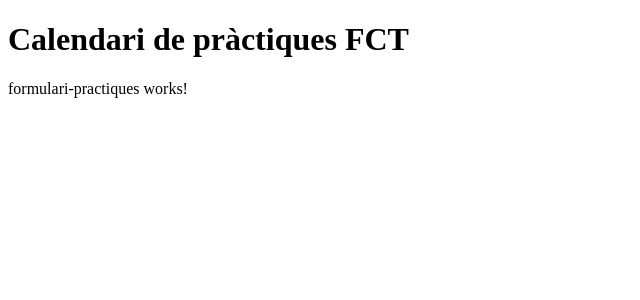
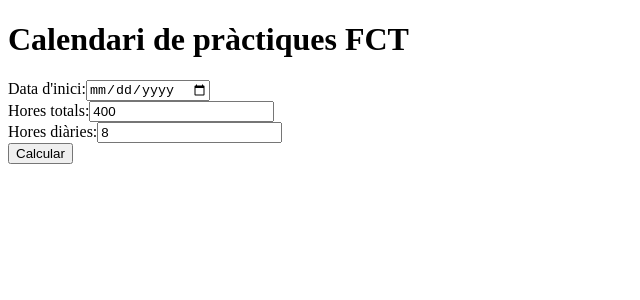
Before and after one commit to espinozam/calendarifct, an Angular app: page / in a window 1280 px wide. Shown: the top 300 px of the page, without its empty margins (0-640 px from the left). Built offline with nearby package versions, Linux system fonts and the light colour scheme.

Commit message:
Añadido formulario con validaciones y valores por defecto

```diff
--- a/src/app/components/formulari-practiques/formulari-practiques.html
+++ b/src/app/components/formulari-practiques/formulari-practiques.html
@@ -1 +1,32 @@
-<p>formulari-practiques works!</p>
+<form [formGroup]="formulari" (ngSubmit)="enviar()">
+
+  <!-- Data d'inici -->
+  <div>
+    <label>Data d'inici:</label>
+    <input type="date" formControlName="dataInici">
+    <div *ngIf="formulari.get('dataInici')?.touched && formulari.get('dataInici')?.invalid">
+      La data d'inici és obligatòria
+    </div>
+  </div>
+
+  <!-- Hores totals -->
+  <div>
+    <label>Hores totals:</label>
+    <input type="number" formControlName="horesTotals">
+    <div *ngIf="formulari.get('horesTotals')?.touched && formulari.get('horesTotals')?.invalid">
+      Les hores totals han de ser majors que 0
+    </div>
+  </div>
+
+  <!-- Hores diàries -->
+  <div>
+    <label>Hores diàries:</label>
+    <input type="number" formControlName="horesDiaries">
+    <div *ngIf="formulari.get('horesDiaries')?.touched && formulari.get('horesDiaries')?.invalid">
+      Les hores diàries han de ser entre 1 i 8
+    </div>
+  </div>
+
+  <button type="submit">Calcular</button>
+
+</form>
--- a/src/app/components/formulari-practiques/formulari-practiques.ts
+++ b/src/app/components/formulari-practiques/formulari-practiques.ts
@@ -1,11 +1,41 @@
 import { Component } from '@angular/core';
+import { FormBuilder, FormGroup, Validators, ReactiveFormsModule } from '@angular/forms';
+import { CommonModule } from '@angular/common';
 
 @Component({
   selector: 'app-formulari-practiques',
-  imports: [],
+  imports: [CommonModule, ReactiveFormsModule],
   templateUrl: './formulari-practiques.html',
   styleUrl: './formulari-practiques.css',
 })
 export class FormulariPractiques {
 
+  // formulario
+  formulari: FormGroup;
+
+  // constructor
+  constructor(private fb: FormBuilder) {
+
+    // creacion del formulario reactivo
+    // propiedad: [valor por defecto, validaciones]
+    // ejemplo: horesDiaries, valor por defecto = 8, valor minimo = 1, valor maximo = 8
+    this.formulari = this.fb.group({
+      dataInici: ['', Validators.required],
+      horesTotals: [400, [Validators.required, Validators.min(1)]],
+      horesDiaries: [8, [Validators.required, Validators.min(1), Validators.max(8)]]
+    });
+  }
+
+  // funcion enviar
+  enviar() {
+    // comprobar si los campos del formulario son validos
+    if (this.formulari.valid) {
+      // imprime en consola los datos del formulario
+      console.log(this.formulari.value);
+    } else {
+      // muestra los errores de validacion en el formulario
+      this.formulari.markAllAsTouched();
+    }
+  }
+
 }
```
